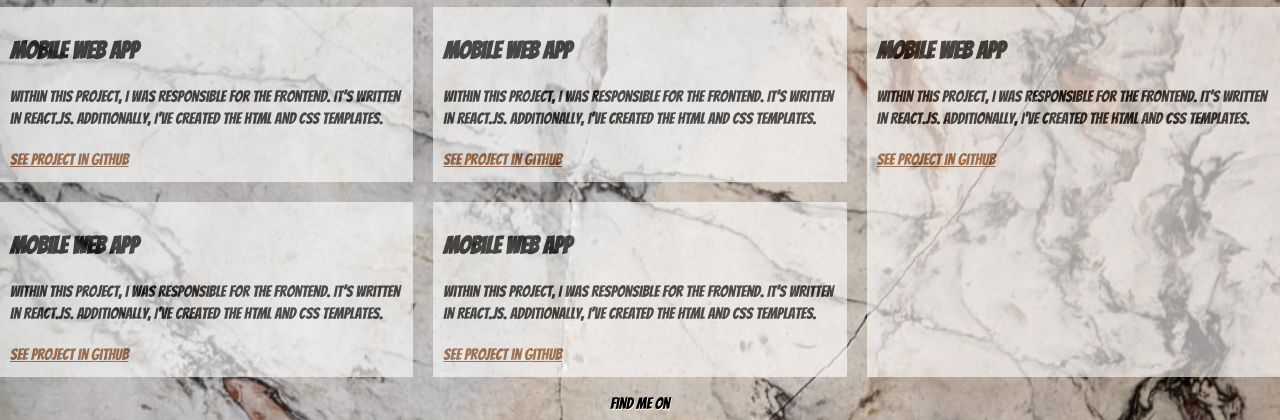
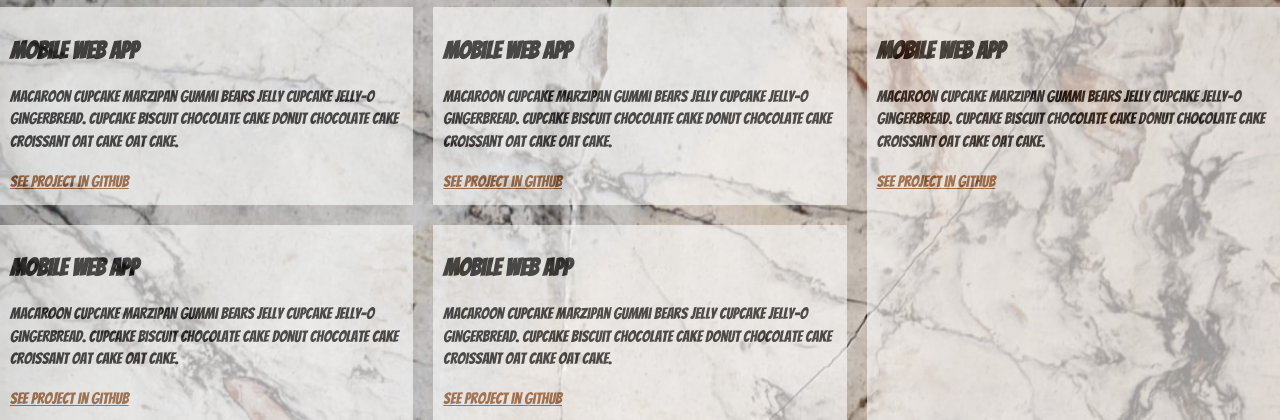
Before and after one commit to tommy-trombone/A1_project, a plain HTML site: page work.html in a window 1280 px wide. Shown: the part 197-617 px from the top of the page. Drawn offline with nearby package versions, Linux system fonts and the light colour scheme.

Commit message:
Added placeholder text to Work page

```diff
--- a/work.html
+++ b/work.html
@@ -44,7 +44,7 @@
                     Mobile web app
                 </h2>
                 <p>
-                    Within this project, I was responsible for the frontend. It’s written in React.js. Additionally, I've created the HTML and CSS templates.
+                    Macaroon cupcake marzipan gummi bears jelly cupcake jelly-o gingerbread. Cupcake biscuit chocolate cake donut chocolate cake croissant oat cake oat cake.
                 </p>
                 <a href="#">See project in Github</a>
             </div>
@@ -53,7 +53,7 @@
                     Mobile web app
                 </h2>
                 <p>
-                    Within this project, I was responsible for the frontend. It’s written in React.js. Additionally, I've created the HTML and CSS templates.
+                    Macaroon cupcake marzipan gummi bears jelly cupcake jelly-o gingerbread. Cupcake biscuit chocolate cake donut chocolate cake croissant oat cake oat cake.
                 </p>
                 <a href="#">See project in Github</a>
             </div>
@@ -62,7 +62,7 @@
                     Mobile web app
                 </h2>
                 <p>
-                    Within this project, I was responsible for the frontend. It’s written in React.js. Additionally, I've created the HTML and CSS templates.
+                    Macaroon cupcake marzipan gummi bears jelly cupcake jelly-o gingerbread. Cupcake biscuit chocolate cake donut chocolate cake croissant oat cake oat cake.
                 </p>
                 <a href="#">See project in Github</a>
             </div>
@@ -71,7 +71,7 @@
                     Mobile web app
                 </h2>
                 <p>
-                    Within this project, I was responsible for the frontend. It’s written in React.js. Additionally, I've created the HTML and CSS templates.
+                    Macaroon cupcake marzipan gummi bears jelly cupcake jelly-o gingerbread. Cupcake biscuit chocolate cake donut chocolate cake croissant oat cake oat cake.
                 </p>
                 <a href="#">See project in Github</a>
             </div>
@@ -80,7 +80,7 @@
                     Mobile web app
                 </h2>
                 <p>
-                    Within this project, I was responsible for the frontend. It’s written in React.js. Additionally, I've created the HTML and CSS templates.
+                    Macaroon cupcake marzipan gummi bears jelly cupcake jelly-o gingerbread. Cupcake biscuit chocolate cake donut chocolate cake croissant oat cake oat cake.
                 </p>
                 <a href="#">See project in Github</a>
             </div>
```
Also changed, not shown: 1 other file.
